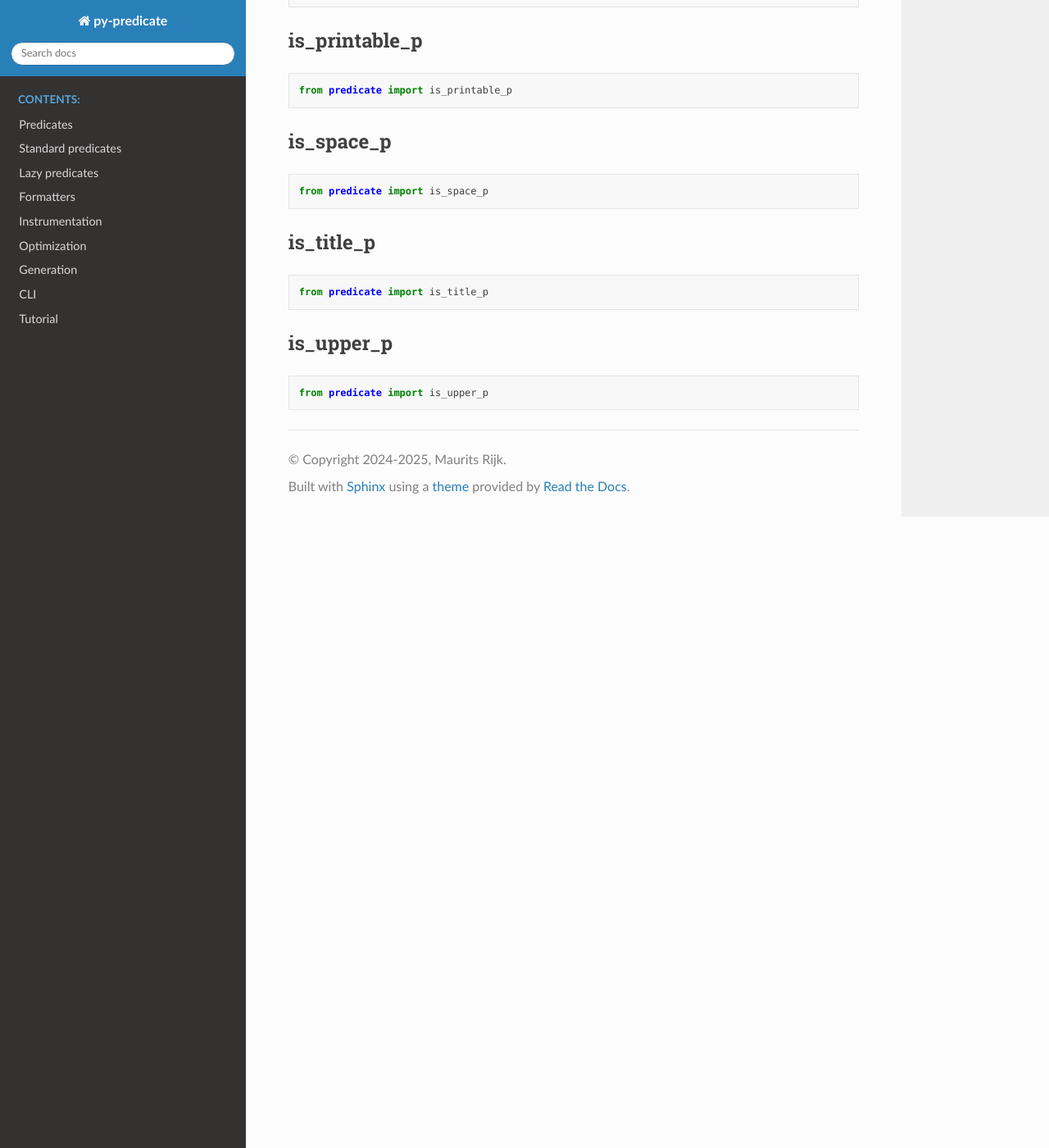
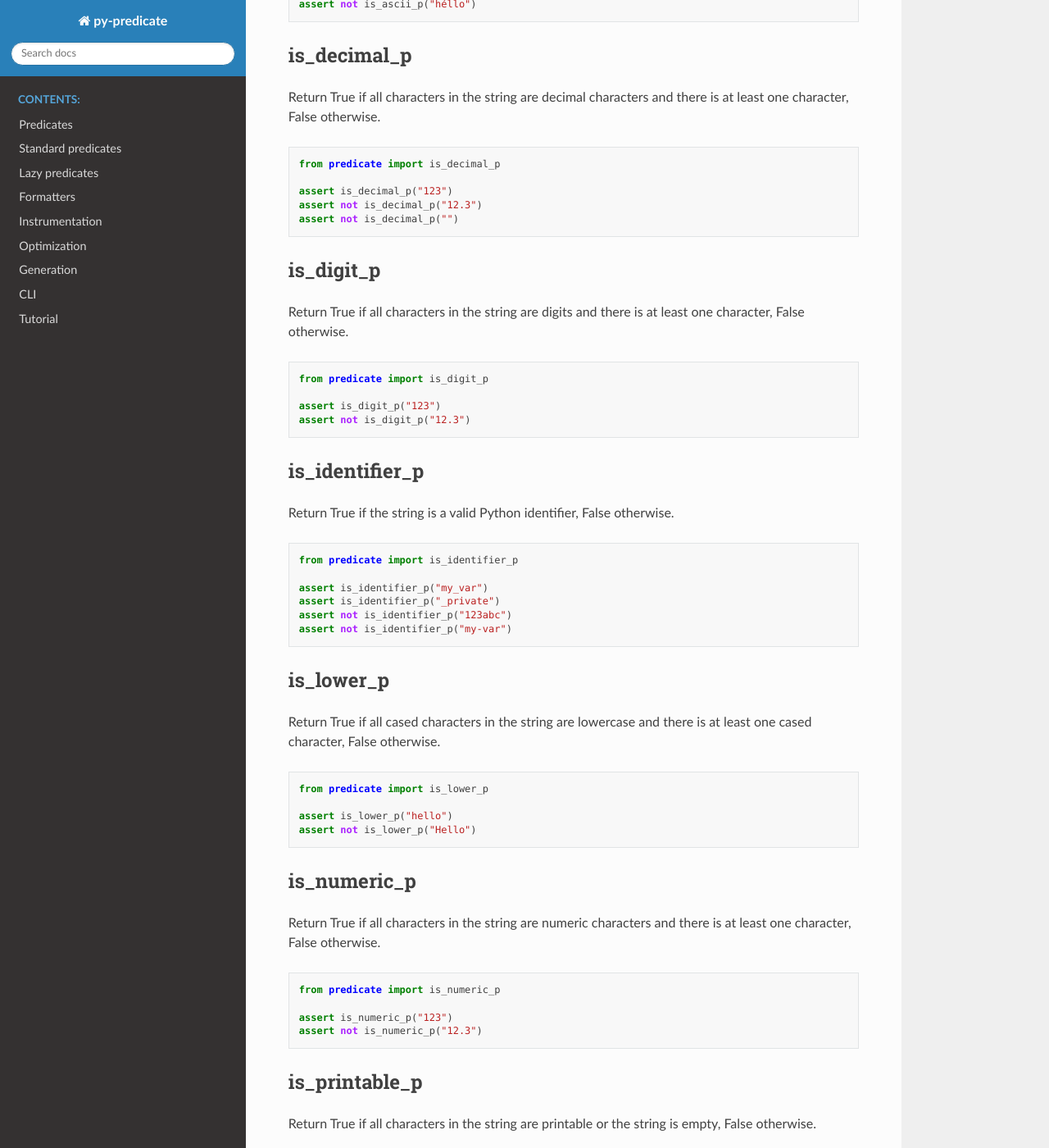
Before and after one commit to mrijk/py-predicate, a Sphinx documentation site: the page built from docs/str_predicates.rst, in a window 1280 px wide and 1400 px high, scrolled down 1157 px. Shown: the whole window at 82% size. Built offline with Sphinx 7.4.7 and the Read the Docs theme 3.1.0, drawn with Linux system fonts in a browser that asks for light colours; some of the changed text lies outside the part shown.

Commit message:
Add str predicate documentation and export missing predicates
Export ends_with_p, starts_with_p, is_digit_p, is_numeric_p, is_printable_p,
and is_space_p from the main predicate namespace.

🤖 Created with help from [Claude Code](https://claude.com/claude-code)

```diff
--- a/docs/str_predicates.rst
+++ b/docs/str_predicates.rst
@@ -3,87 +3,183 @@ String predicates
 
 A collection of predicates that act on strings.
 
+ends_with_p
+~~~~~~~~~~~
+
+Return True if the string ends with the given suffix, otherwise False.
+
+.. code-block:: python
+
+    from predicate import ends_with_p
+
+    ends_with_ing = ends_with_p("ing")
+
+    assert ends_with_ing("running")
+    assert not ends_with_ing("run")
+
 is_alnum_p
 ~~~~~~~~~~
+
+Return True if all characters in the string are alphanumeric and there is at least one character, False otherwise.
 
 .. code-block:: python
 
     from predicate import is_alnum_p
 
+    assert is_alnum_p("abc123")
+    assert not is_alnum_p("abc 123")
+    assert not is_alnum_p("")
 
 is_alpha_p
 ~~~~~~~~~~
+
+Return True if all characters in the string are alphabetic and there is at least one character, False otherwise.
 
 .. code-block:: python
 
     from predicate import is_alpha_p
 
+    assert is_alpha_p("abc")
+    assert not is_alpha_p("abc123")
+
 is_ascii_p
 ~~~~~~~~~~
+
+Return True if the string is empty or all characters in the string are ASCII, False otherwise.
 
 .. code-block:: python
 
     from predicate import is_ascii_p
 
+    assert is_ascii_p("hello")
+    assert is_ascii_p("")
+    assert not is_ascii_p("héllo")
+
 is_decimal_p
 ~~~~~~~~~~~~
+
+Return True if all characters in the string are decimal characters and there is at least one character, False otherwise.
 
 .. code-block:: python
 
     from predicate import is_decimal_p
 
+    assert is_decimal_p("123")
+    assert not is_decimal_p("12.3")
+    assert not is_decimal_p("")
+
 is_digit_p
 ~~~~~~~~~~
+
+Return True if all characters in the string are digits and there is at least one character, False otherwise.
 
 .. code-block:: python
 
     from predicate import is_digit_p
 
+    assert is_digit_p("123")
+    assert not is_digit_p("12.3")
+
 is_identifier_p
 ~~~~~~~~~~~~~~~
+
+Return True if the string is a valid Python identifier, False otherwise.
 
 .. code-block:: python
 
     from predicate import is_identifier_p
 
+    assert is_identifier_p("my_var")
+    assert is_identifier_p("_private")
+    assert not is_identifier_p("123abc")
+    assert not is_identifier_p("my-var")
+
 is_lower_p
 ~~~~~~~~~~
+
+Return True if all cased characters in the string are lowercase and there is at least one cased character, False otherwise.
 
 .. code-block:: python
 
     from predicate import is_lower_p
 
+    assert is_lower_p("hello")
+    assert not is_lower_p("Hello")
+
 is_numeric_p
 ~~~~~~~~~~~~
+
+Return True if all characters in the string are numeric characters and there is at least one character, False otherwise.
 
 .. code-block:: python
 
     from predicate import is_numeric_p
 
+    assert is_numeric_p("123")
+    assert not is_numeric_p("12.3")
+
 is_printable_p
 ~~~~~~~~~~~~~~
+
+Return True if all characters in the string are printable or the string is empty, False otherwise.
 
 .. code-block:: python
 
     from predicate import is_printable_p
 
+    assert is_printable_p("hello")
+    assert is_printable_p("")
+    assert not is_printable_p("hello\x00")
+
 is_space_p
 ~~~~~~~~~~
+
+Return True if there are only whitespace characters in the string and there is at least one character, False otherwise.
 
 .. code-block:: python
 
     from predicate import is_space_p
 
+    assert is_space_p("   ")
+    assert is_space_p("\t\n")
+    assert not is_space_p("")
+    assert not is_space_p("hello")
+
 is_title_p
 ~~~~~~~~~~
+
+Return True if the string is titlecased (each word starts with an uppercase letter) and there is at least one character, False otherwise.
 
 .. code-block:: python
 
     from predicate import is_title_p
 
+    assert is_title_p("Hello World")
+    assert not is_title_p("hello world")
+    assert not is_title_p("HELLO WORLD")
+
 is_upper_p
 ~~~~~~~~~~
+
+Return True if all cased characters in the string are uppercase and there is at least one cased character, False otherwise.
 
 .. code-block:: python
 
     from predicate import is_upper_p
+
+    assert is_upper_p("HELLO")
+    assert not is_upper_p("Hello")
+
+starts_with_p
+~~~~~~~~~~~~~
+
+Return True if the string starts with the given prefix, otherwise False.
+
+.. code-block:: python
+
+    from predicate import starts_with_p
+
+    starts_with_py = starts_with_p("py")
+
+    assert starts_with_py("python")
+    assert not starts_with_py("java")
```
Also changed, not shown: predicate/__init__.py (+12 -0 lines).
